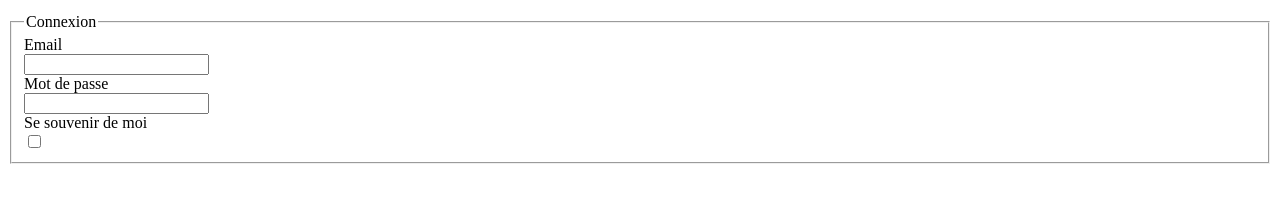
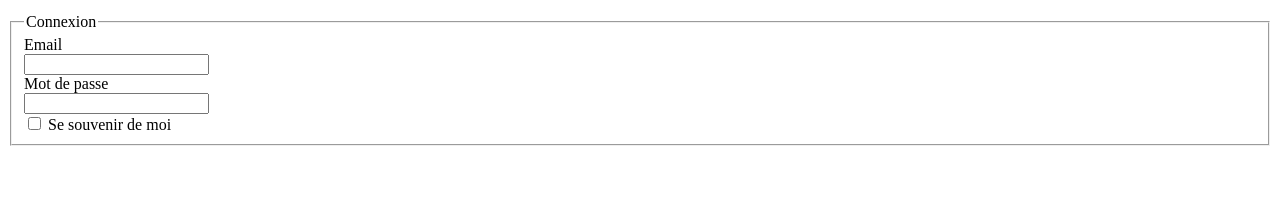
Before and after one commit to Moustapha-313/formation_web, a plain HTML site: page pharmagestion/gestion/connextion.html in a window 1280 px wide. Shown: the part 271-474 px from the top of the page. Drawn offline with Linux system fonts and the light colour scheme.

Commit message:
modification contact

```diff
--- a/pharmagestion/gestion/connextion.html
+++ b/pharmagestion/gestion/connextion.html
@@ -18,8 +18,9 @@
             <input type="email" id="email" name="email" required><br>
             <label for="mot-passe">Mot de passe</label><br>
             <input type="password" id="mot-passe" name="mot-passe" required maxlength="8"><br>
-            <label for="souvenir">Se souvenir de moi</label><br>
             <input type="checkbox" >
+            <label for="souvenir">Se souvenir de moi</label>
+
         </fieldset>
     </form>
 </body>
```
